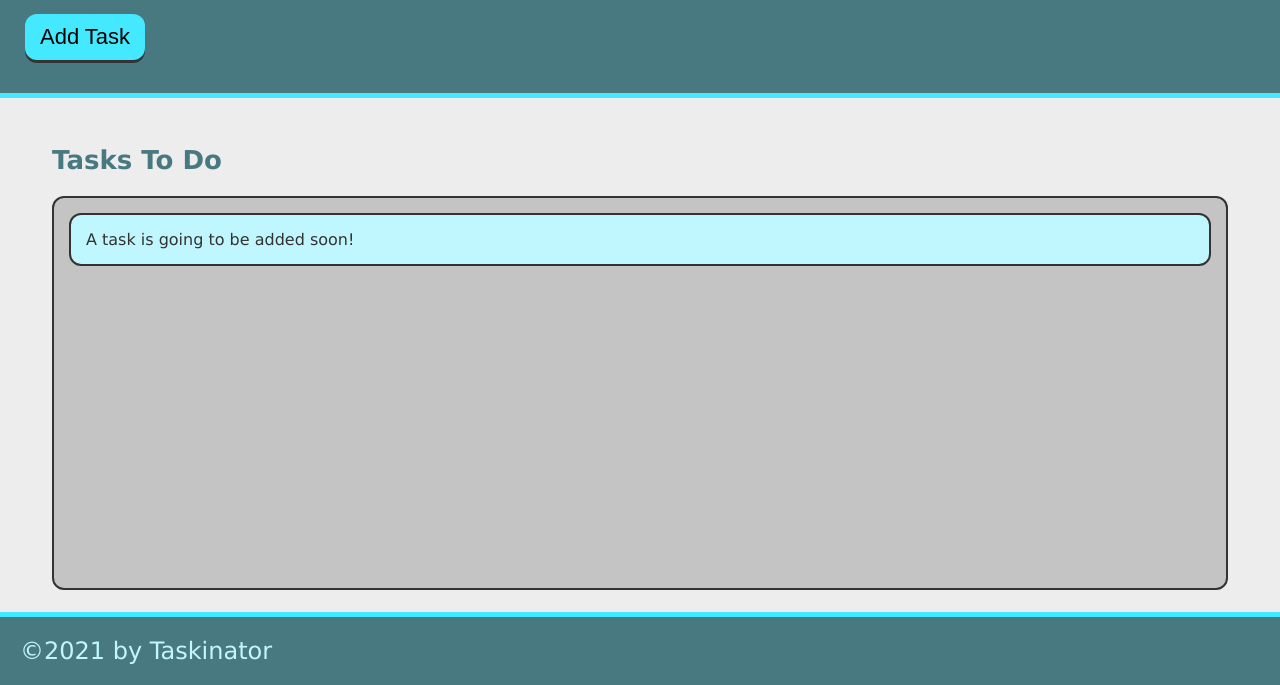
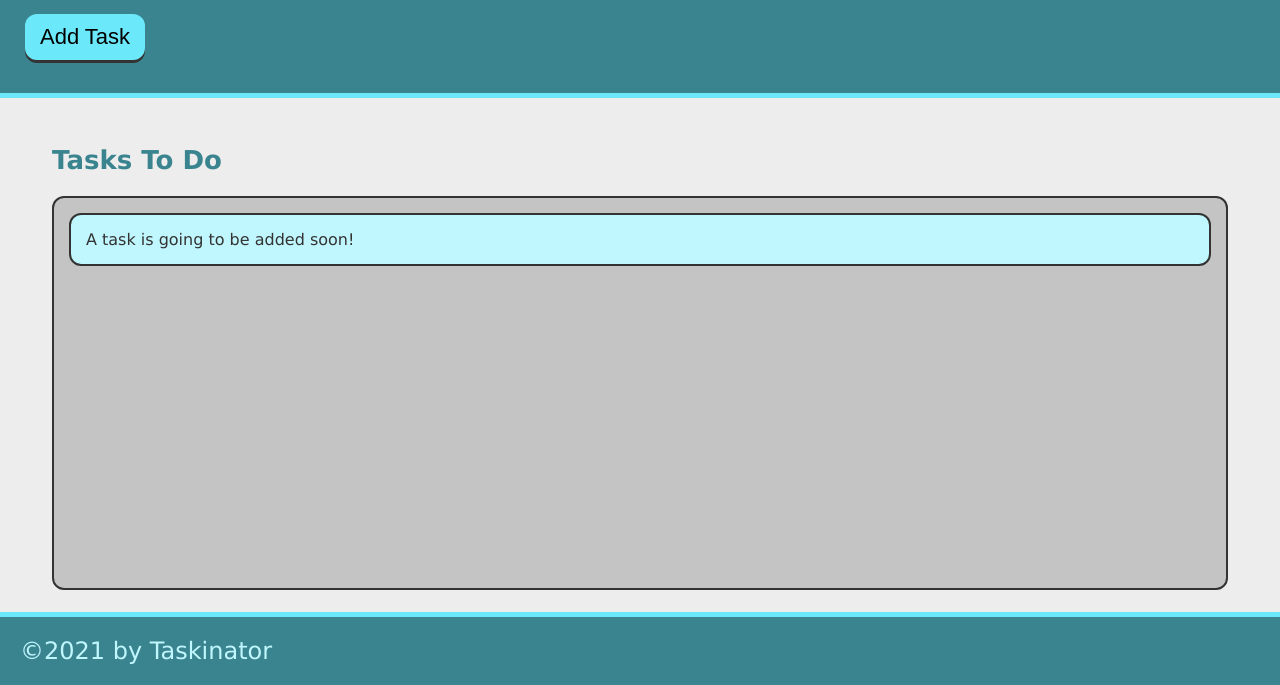
Before and after one commit to codenameabel/Taskinator, a plain HTML site: page index.html in a window 1280 px wide. Shown: the part 115-800 px from the top of the page. Drawn offline with Linux system fonts and the light colour scheme.

Commit message:
code after 4.1.5

```diff
--- a/assets/css/style.css
+++ b/assets/css/style.css
@@ -3,8 +3,8 @@
 }
 
 :root {
-  --primary: #44e9ff;
-  --secondary: #497980;
+  --primary: #6be9fa;
+  --secondary: #3a848f;
   --tertiary: rgb(192, 246, 253);
   --grey: #333;
   font-size: 62.5%;
--- a/index.html
+++ b/index.html
@@ -10,32 +10,25 @@
 </head>
 
 <body>
+    <!-- HEADER -->
     <header>
-        <h1 class="page-title">
-            Taskinator
-        </h1>
-        <p>
-            Click the button below to add a new task!
-        </p>
-        <button class="btn">Add Task</button>
+        <h1 class="page-title"> Taskinator </h1>
+        <p> Click the button below to add a new task! </p>
+        <button class="btn"> Add Task </button>
     </header>
 
+    <!-- MAIN SECTION -->
     <main class="page-content">
         <section class="task-list-wrapper">
-            <h2 class="list-title">
-                Tasks To Do
-            </h2>
+            <h2 class="list-title"> Tasks To Do </h2>
             <ul class="task-list">
-                <li class="task-item">
-                    A task is going to be added soon!
-                </li>
+                <li class="task-item"> A task is going to be added soon! </li>
             </ul>
         </section>
     </main>
 
-    <footer>
-        &copy;2021 by Taskinator
-    </footer>
+    <!-- FOOTER -->
+    <footer> &copy;2021 by Taskinator </footer>
 
     <script src="./assets/js/script.js"></script>
 </body>
```
